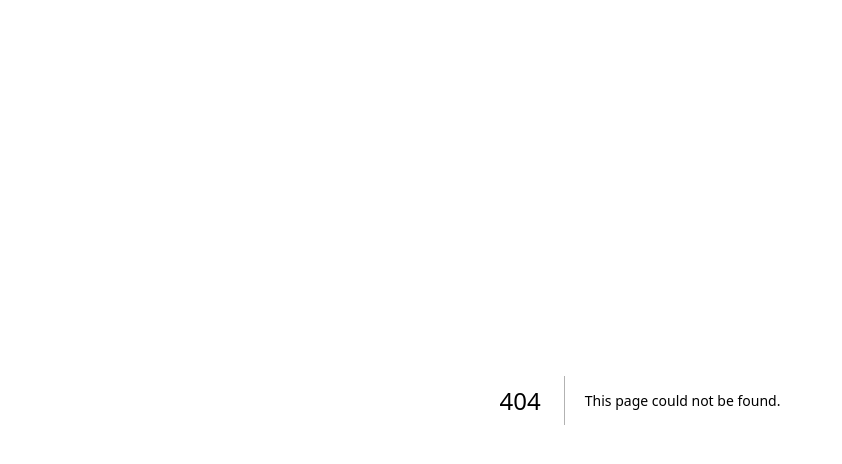
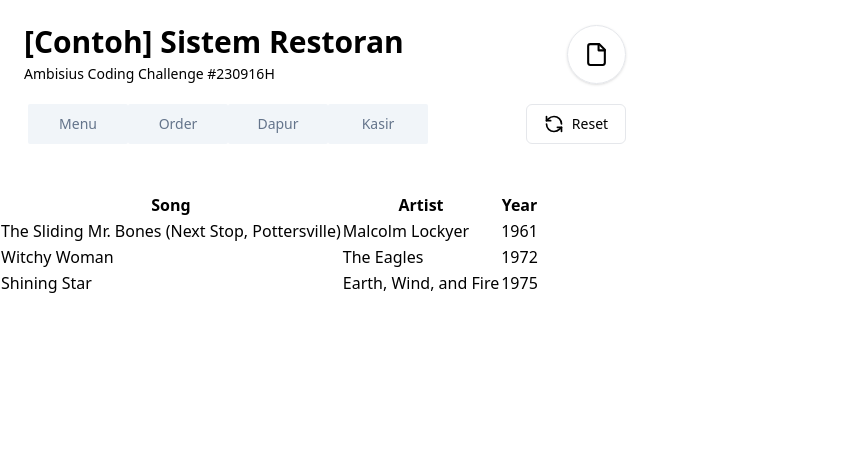
Before and after one commit to leoringo/ambisius-lab, a Next.js app: page /menu in a window 1280 px wide. Before the commit this address had no page. Shown: the top 464 px of the page, without its empty margins (0-842 px from the left). Built offline with nearby package versions, Linux system fonts and the light colour scheme.

Commit message:
feat: adding navbar (unfinished)

```diff
--- /dev/null
+++ b/src/components/Navbar.tsx
@@ -0,0 +1,55 @@
+// src/components/Navbar.tsx
+
+import Link from 'next/link';
+import { useRouter } from 'next/router';
+
+const Navbar: React.FC = () => {
+    const router = useRouter();
+
+    const isActive = (pathname: string) => {
+        return router.pathname === pathname ? 'text-blue-500 bg-red-500' : 'text-gray-500';
+    };
+
+    return (
+        <main className="p-6 space-y-5 w-[650px]">
+            <div className="flex items-center justify-between">
+                <div className="space-y-1">
+                    <h1 className="text-3xl font-semibold">[Contoh] Sistem Restoran</h1>
+                    <p className="text-muted-foreground text-sm">Ambisius Coding Challenge #230916H</p>
+                </div><button type="button" aria-haspopup="dialog" aria-expanded="false" aria-controls="radix-:R9da:"
+                    data-state="closed">
+                    <div className="border rounded-full p-4 hover:bg-muted transition-colors cursor-pointer bg-background shadow"><svg
+                        xmlns="http://www.w3.org/2000/svg" width="25" height="25" viewBox="0 0 24 24" fill="none"
+                        stroke="currentColor" stroke-width="2" stroke-linecap="round" stroke-linejoin="round"
+                        className="lucide lucide-file">
+                        <path d="M14.5 2H6a2 2 0 0 0-2 2v16a2 2 0 0 0 2 2h12a2 2 0 0 0 2-2V7.5L14.5 2z"></path>
+                        <polyline points="14 2 14 8 20 8"></polyline>
+                    </svg></div>
+                </button>
+            </div>
+            <div className="flex justify-between">
+                <div className="inline-flex h-10 items-center justify-center rounded-md bg-muted p-1 text-muted-foreground">
+                    <Link href="/menu"
+                        className="inline-flex items-center justify-center whitespace-nowrap rounded-sm px-3 py-1.5 text-sm font-medium ring-offset-background transition-all focus-visible:outline-none focus-visible:ring-2 focus-visible:ring-ring focus-visible:ring-offset-2 disabled:pointer-events-none disabled:opacity-50 bg-[#f1f5f9] text-[#64748b] min-h-[40px] min-w-[100px] ">Menu</Link>
+                    <Link href="/order"
+                        className="inline-flex items-center justify-center whitespace-nowrap rounded-sm px-3 py-1.5 text-sm font-medium ring-offset-background transition-all focus-visible:outline-none focus-visible:ring-2 focus-visible:ring-ring focus-visible:ring-offset-2 disabled:pointer-events-none disabled:opacity-50 bg-[#f1f5f9] text-[#64748b] min-h-[40px] min-w-[100px]">Order</Link>
+                    <Link href="/dapur"
+                        className="inline-flex items-center justify-center whitespace-nowrap rounded-sm px-3 py-1.5 text-sm font-medium ring-offset-background transition-all focus-visible:outline-none focus-visible:ring-2 focus-visible:ring-ring focus-visible:ring-offset-2 disabled:pointer-events-none disabled:opacity-50 bg-[#f1f5f9] text-[#64748b] min-h-[40px] min-w-[100px]">Dapur</Link>
+                    <Link href="/kasir"
+                        className="inline-flex items-center justify-center whitespace-nowrap rounded-sm px-3 py-1.5 text-sm font-medium ring-offset-background transition-all focus-visible:outline-none focus-visible:ring-2 focus-visible:ring-ring focus-visible:ring-offset-2 disabled:pointer-events-none disabled:opacity-50 bg-[#f1f5f9] text-[#64748b] min-h-[40px] min-w-[100px]">Kasir</Link>
+                </div>
+                <Link href="/menu"
+                    className="inline-flex items-center justify-center rounded-md text-sm font-medium ring-offset-background transition-colors focus-visible:outline-none focus-visible:ring-2 focus-visible:ring-ring focus-visible:ring-offset-2 disabled:pointer-events-none disabled:opacity-50 border border-input bg-background hover:bg-accent hover:text-accent-foreground h-10 px-4 py-2 w-[100px]"><svg xmlns="http://www.w3.org/2000/svg" width="20" height="20" viewBox="0 0 24 24"
+                        fill="none" stroke="currentColor" stroke-width="2" stroke-linecap="round" stroke-linejoin="round"
+                        className="mr-2">
+                        <path d="M21 12a9 9 0 0 0-9-9 9.75 9.75 0 0 0-6.74 2.74L3 8"></path>
+                        <path d="M3 3v5h5"></path>
+                        <path d="M3 12a9 9 0 0 0 9 9 9.75 9.75 0 0 0 6.74-2.74L21 16"></path>
+                        <path d="M16 16h5v5"></path>
+                    </svg>Reset</Link>
+            </div>
+        </main>
+    );
+};
+
+export default Navbar;
--- a/src/pages/_app.tsx
+++ b/src/pages/_app.tsx
@@ -1,6 +1,15 @@
 import '@/styles/globals.css'
 import type { AppProps } from 'next/app'
+import { useRouter } from 'next/router'
+import Navbar from '@/components/Navbar'
 
 export default function App({ Component, pageProps }: AppProps) {
-  return <Component {...pageProps} />
+  const router = useRouter()
+
+  return (
+    <>
+      <Navbar/>
+      <Component {...pageProps} />
+    </>
+  )
 }
--- /dev/null
+++ b/src/pages/dapur/index.tsx
@@ -0,0 +1,7 @@
+export default function Dapur() {
+    return (
+        <div>
+            <h1>Dapur</h1>
+        </div>
+    )
+}
--- a/src/pages/index.tsx
+++ b/src/pages/index.tsx
@@ -1,9 +1,17 @@
 import Image from 'next/image'
 import { Inter } from 'next/font/google'
+import { useRouter } from 'next/router'
+import { useEffect } from 'react'
 
 const inter = Inter({ subsets: ['latin'] })
 
 export default function Home() {
+  const router = useRouter()
+
+  useEffect(() => {
+    router.replace('/menu')
+  }, [])
+
   return (
     <main
       className={`flex min-h-screen flex-col items-center justify-between p-24 ${inter.className}`}
--- /dev/null
+++ b/src/pages/kasir/index.tsx
@@ -0,0 +1,7 @@
+export default function Kasir() {
+    return (
+        <div>
+            <h1>Kasir</h1>
+        </div>
+    )
+}
--- /dev/null
+++ b/src/pages/menu/index.tsx
@@ -0,0 +1,58 @@
+import { useEffect, useState } from "react"
+
+interface newMenu {
+    id: string;
+    name: string
+}
+
+export default function CardSandbox() {
+    const menu = [
+        { "id": "996756", "name": "Ayam Kecap Manis" },
+        { "id": "362342", "name": "Nasi Goreng Spesial" }
+    ]
+
+    const [newMenu, setNewmenu] = useState<newMenu>()
+
+    const setLocalStorage = () => {
+        if(!localStorage.getItem('menus')) {
+            localStorage.setItem('menus', JSON.stringify(menu))
+        }
+        localStorage.getItem('menus')
+    }
+
+    useEffect(() => {
+        setLocalStorage()
+    }, [])
+
+    return (
+        <div>
+            <input type="text" />
+            <table className="table-auto">
+                <thead>
+                    <tr>
+                        <th>Song</th>
+                        <th>Artist</th>
+                        <th>Year</th>
+                    </tr>
+                </thead>
+                <tbody>
+                    <tr>
+                        <td>The Sliding Mr. Bones (Next Stop, Pottersville)</td>
+                        <td>Malcolm Lockyer</td>
+                        <td>1961</td>
+                    </tr>
+                    <tr>
+                        <td>Witchy Woman</td>
+                        <td>The Eagles</td>
+                        <td>1972</td>
+                    </tr>
+                    <tr>
+                        <td>Shining Star</td>
+                        <td>Earth, Wind, and Fire</td>
+                        <td>1975</td>
+                    </tr>
+                </tbody>
+            </table>
+        </div>
+    )
+}
--- /dev/null
+++ b/src/pages/order/index.tsx
@@ -0,0 +1,7 @@
+export default function Order() {
+    return (
+        <div>
+            <h1>Order</h1>
+        </div>
+    )
+}
--- a/src/styles/globals.css
+++ b/src/styles/globals.css
@@ -2,7 +2,7 @@
 @tailwind components;
 @tailwind utilities;
 
-:root {
+/* :root {
   --foreground-rgb: 0, 0, 0;
   --background-start-rgb: 214, 219, 220;
   --background-end-rgb: 255, 255, 255;
@@ -24,4 +24,4 @@ body {
       rgb(var(--background-end-rgb))
     )
     rgb(var(--background-start-rgb));
-}
+} */
```
